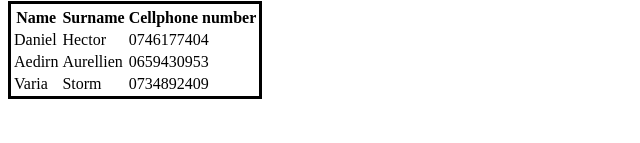
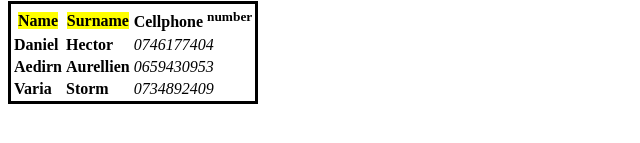
Before and after one commit to Dan1elH3ctor/revision, a plain HTML site: page index.html in a window 1280 px wide. Shown: the part 647-790 px from the top of the page, without its empty margins (0-640 px from the left). Drawn offline with Linux system fonts and the light colour scheme.

Commit message:
added elements

```diff
--- a/index.html
+++ b/index.html
@@ -34,27 +34,27 @@
             <thead>
                 <tr>
                     <tbody>
-                        <th>Name</th>
-                        <th>Surname</th>
-                        <th>Cellphone number</th>
+                        <th><mark>Name</mark></th>
+                        <th><mark>Surname</mark></th>
+                        <th>Cellphone <sup>number</sup></th>
                     </tbody>
                 </tr>
             </thead>
             <tbody>
                 <tr>
-                    <td>Daniel</td>
-                    <td>Hector</td>
-                    <td>0746177404</td>
+                    <td><b>Daniel</b></td>
+                    <td><b>Hector</b></td>
+                    <td><i>0746177404</i></td>
                 </tr>
                 <tr>
-                    <td>Aedirn</td>
-                    <td>Aurellien</td>
-                    <td>0659430953</td>
+                    <td><b>Aedirn</b></td>
+                    <td><b>Aurellien</b></td>
+                    <td><i>0659430953</i></td>
                 </tr>
                 <tr>
-                    <td>Varia</td>
-                    <td>Storm</td>
-                    <td>0734892409</td>
+                    <td><b>Varia</b></td>
+                    <td><b>Storm</b></td>
+                    <td><i>0734892409</i></td>
                 </tr>
             </tbody>
     </section>
--- a/styles/style.css
+++ b/styles/style.css
@@ -1,3 +1,3 @@
 table {
-    border: 3px solid;
+    border: 3px solid black;
 }
```
